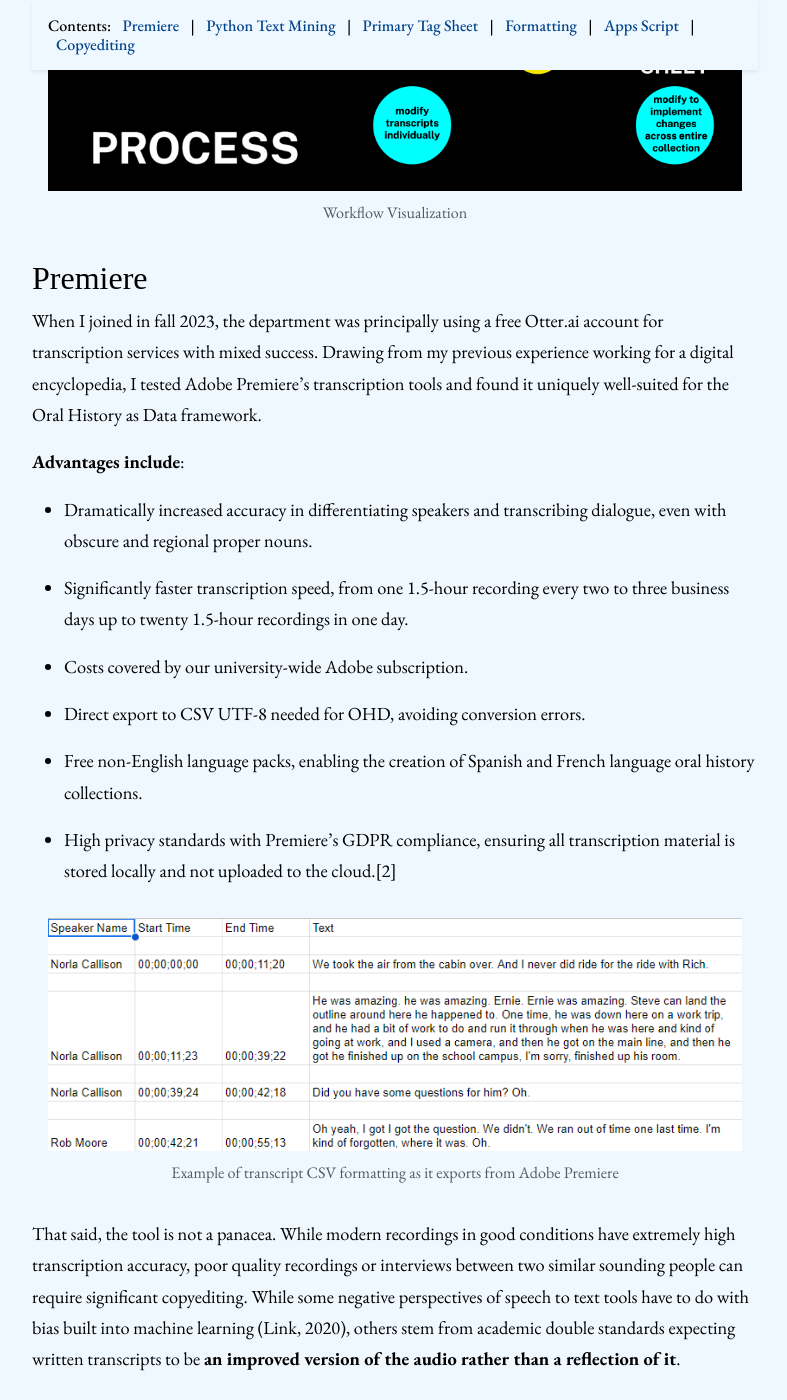
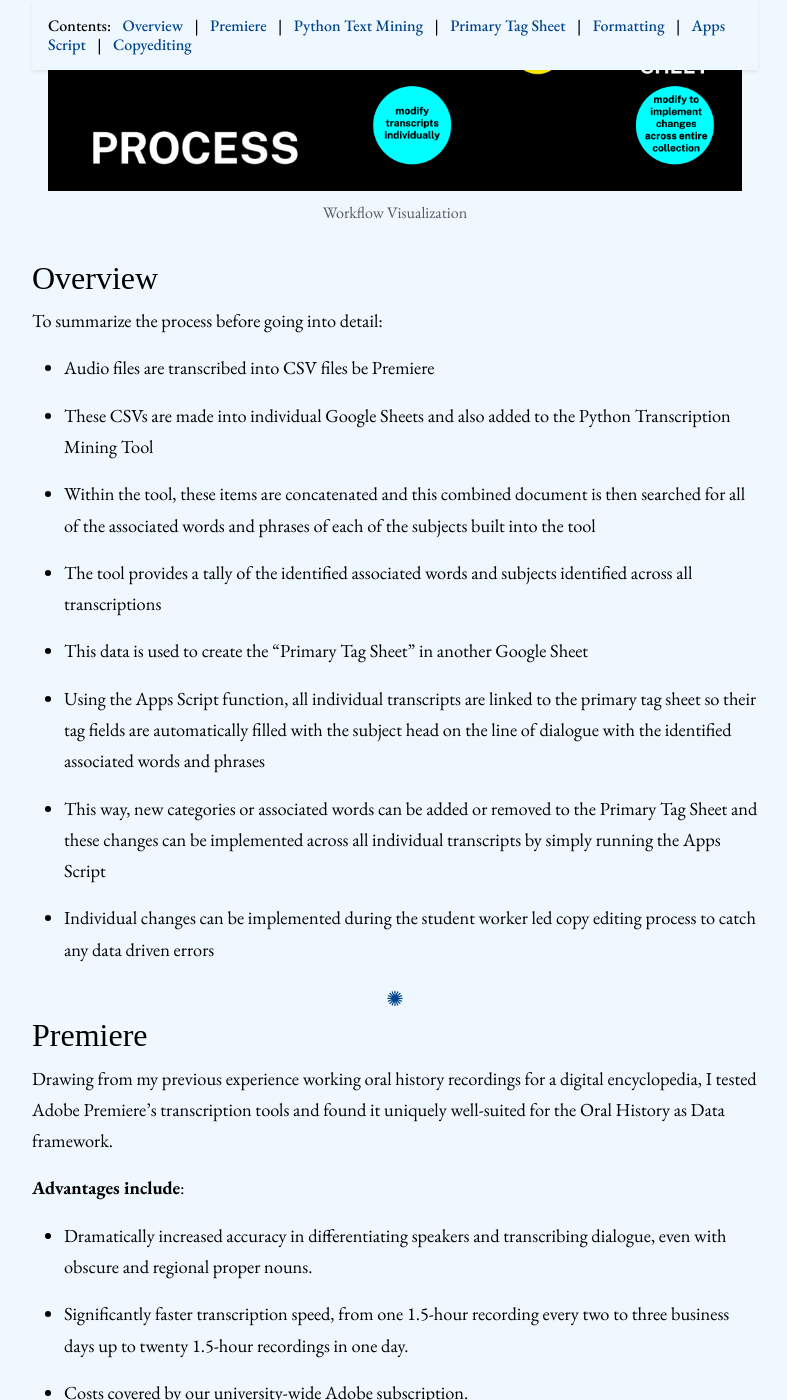
Before and after one commit to aweymo-ui/distant_tech_talk, a Jekyll site: the page built from content/3_process.md, in a window 1280 px wide and 1400 px high, scrolled down 470 px. Shown: the whole window, without its empty margins (245-1032 px from the left). Built offline with Jekyll 4.4.1, drawn with Linux system fonts in a browser that asks for light colours; some web fonts are replaced; some of the changed text lies outside the part shown.

Commit message:
bits n bobs

```diff
--- a/content/3_process.md
+++ b/content/3_process.md
@@ -4,13 +4,37 @@ nav: Process
 gallery: true
 ---
 
-{% include feature/nav-menu.html sections="Premiere;Python Text Mining;Primary Tag Sheet;Formatting;Apps Script;Copyediting" %}
+{% include feature/nav-menu.html sections="Overview;Premiere;Python Text Mining;Primary Tag Sheet;Formatting;Apps Script;Copyediting" %}
 
 {% include gallery-figure.html img="overall_process.png" alt="Visualization of workflow from audio files to CSV to Python text mining and Google Sheets" caption="Workflow Visualization" width="100%" %}
 
+## Overview
+
+To summarize the process before going into detail:
+
+* Audio files are transcribed into CSV files be Premiere
+
+* These CSVs are made into individual Google Sheets and also added to the Python Transcription Mining Tool
+
+* Within the tool, these items are concatenated and this combined document is then searched for all of the associated words and phrases of each of the subjects built into the tool
+
+* The tool provides a tally of the identified associated words and subjects identified across all transcriptions
+
+* This data is used to create the "Primary Tag Sheet" in another Google Sheet
+
+* Using the Apps Script function, all individual transcripts are linked to the primary tag sheet so their tag fields are automatically filled with the subject head on the line of dialogue with the identified associated words and phrases
+
+* This way, new categories or associated words can be added or removed to the Primary Tag Sheet and these changes can be implemented across all individual transcripts by simply running the Apps Script
+
+* Individual changes can be implemented during the student worker led copy editing process to catch any data driven errors
+
+<div class="symbol-container">
+    <p class="symbol">&#10042;</p>
+</div>
+
 ## Premiere
 
-When I joined in fall 2023, the department was principally using a free Otter.ai account for transcription services with mixed success. Drawing from my previous experience working for a digital encyclopedia, I tested Adobe Premiere’s transcription tools and found it uniquely well-suited for the Oral History as Data framework.
+Drawing from my previous experience working oral history recordings for a digital encyclopedia, I tested Adobe Premiere’s transcription tools and found it uniquely well-suited for the Oral History as Data framework.
 
 **Advantages include**:
 
@@ -28,7 +52,9 @@ When I joined in fall 2023, the department was principally using a free Otter.ai
 
 {% include gallery-figure.html img="dl_01.png" alt="Excerpt of transcript with the header names Speaker Name, Start Time, End Time and Text below a portion of sample dialogue." caption="Example of transcript CSV formatting as it exports from Adobe Premiere" width="100%" %}
 
-That said, the tool is not a panacea. While modern recordings in good conditions have extremely high transcription accuracy, poor quality recordings or interviews between two similar sounding people can require significant copyediting. While some negative perspectives of speech to text tools have to do with bias built into machine learning (Link, 2020), others stem from academic double standards expecting written transcripts to be **an improved version of the audio rather than a reflection of it**.
+That said, the tool is not a panacea. While modern recordings in good conditions have extremely high transcription accuracy, poor quality recordings or interviews between two similar sounding people can require significant copyediting. Recent work by the Matt Miller of the Library of Congress has me very interested in creating custom speech to text tools using Whisper(.cpp) to possibly help improve on these inaccuracies.[3]
+
+To veer this tech talk into theory for a moment, while some negative perspectives of speech to text tools have to do with bias built into machine learning (Link, 2020), others stem from academic double standards expecting written transcripts to be **an improved version of the audio rather than a reflection of it**.
 
 Some of these notions may originate from the American roots of oral history transcription at the Oral History Research Office of Columbia University in 1948, where editors were encouraged to delete “false starts", audit wording, rearrange passages into topical or chronological order or delete whole sections to transform the transcript from “what might be dismissed as hearsay into a document that has much the standing of legal disposition”, essentially divorcing the transcript from the audio.(Freund, 2024) Since then, critics of this practice of "cleaning up" spoken language have emerged, pointing out how it introduces unnecessary editorial bias. As University of Kentucky’s Susan Emily Allen notes in _Resisting the Editorial Ego: Editing Oral History:_
 
@@ -66,15 +92,15 @@ Each section has a list of fifty associated words that the script is searching f
 
 {% include gallery-figure.html img="dl_02.png" alt="Screenshot of Visual Studio Code, displaying a section with associated words around the migration tag." caption="Complete section of the migration tag within the Python file" width="100%" %}
 
+<div class="symbol-container">
+    <p class="symbol">&#10042;</p>
+</div>
+
 These produced a total of 2,250 associated words across the 45 sections. The script then tallies these words and produces the output shown below:
 
 {% include gallery-figure.html img="dl_03.png" alt=" List of tags with their associated words tallied in descending order." caption="Example of Text Mining Tool Output for the Rural Women's History Project" width="100%" %}
 
-Future iterations of this template will modularize the General, Geographic and Custom sections for easier navigation instead of its current form as a single, expansive Python file. See **Appendix 1** in the final section of this site for an excerpt of the current iteration of this code.
-
-<div class="symbol-container">
-    <p class="symbol">&#10042;</p>
-</div>
+Future iterations of this template will modularize the General, Geographic and Custom sections for easier navigation instead of its current form as a single, expansive Python file. See **Appendix 1** in the final section of this site for an excerpt of the current iteration of this code or the entire GitHub repository that is linked on the landing page to the site for this presentation.
 
 ## Primary Tag Sheet
 
```
Also changed, not shown: other parts of content/3_process.md (+1 -1 lines), content/1_background.md (+6 -2 lines), content/2_challenges.md (+7 -3 lines), content/4_findings.md (+14 -8 lines), content/5_references_apendices.md (+3 -1 lines), 10 other files.
